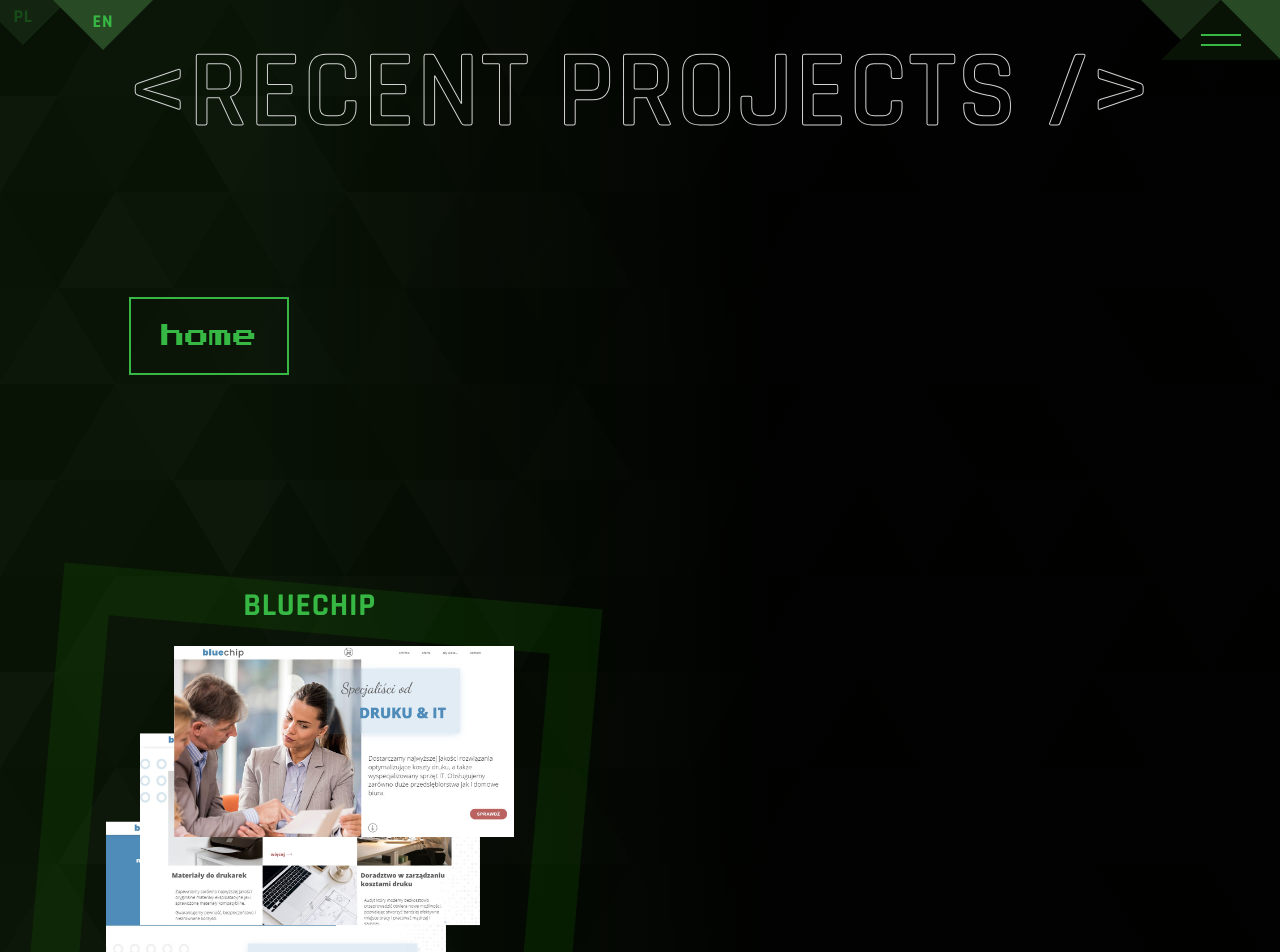
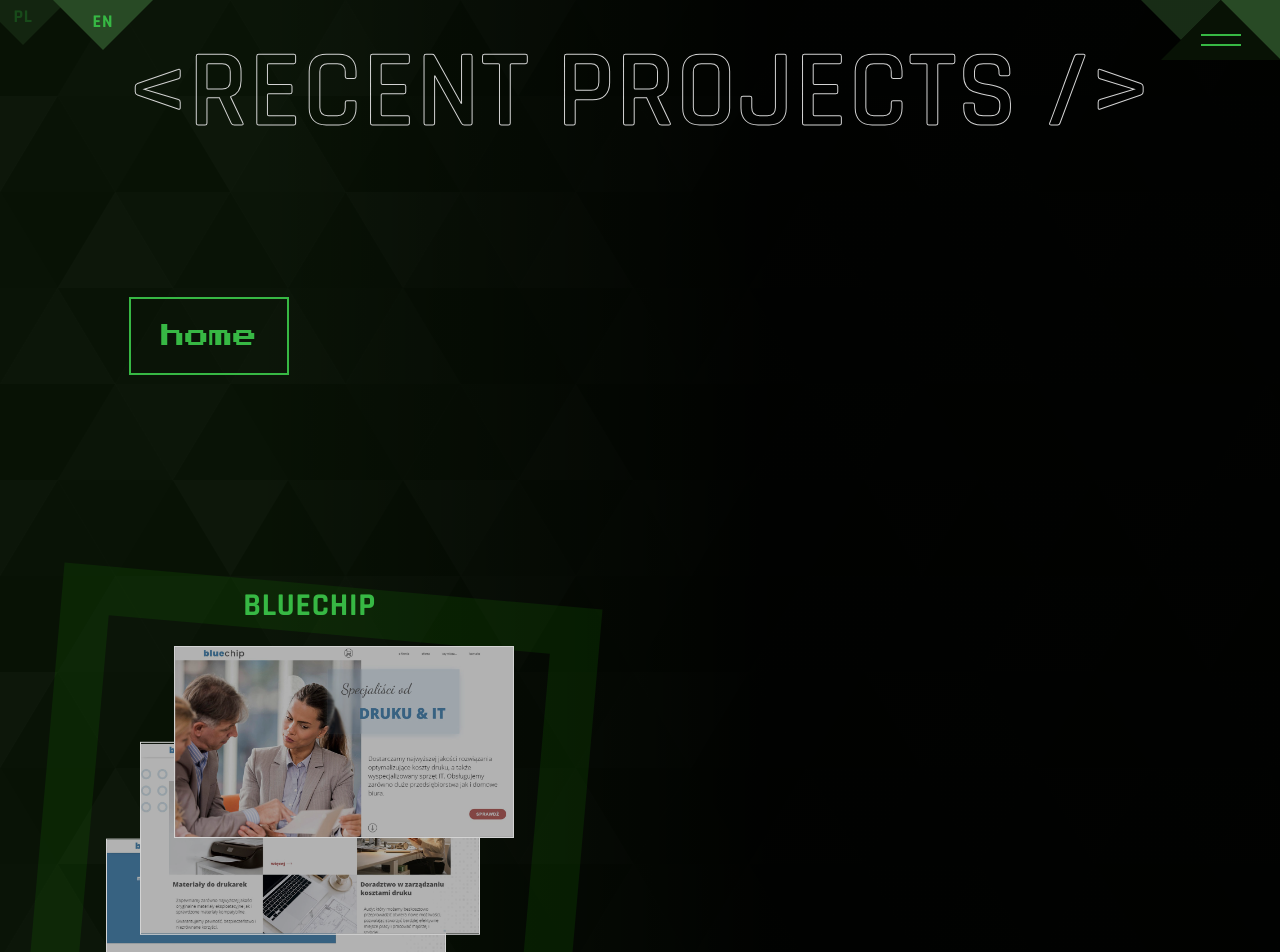
Before and after one commit to mapawel/myNextPage, a Next.js app: page /projects in a window 1280 px wide. Shown: the top 952 px of the page. Built offline with nearby package versions, Linux system fonts and the light colour scheme.

Commit message:
image styles fixed in projects page

```diff
--- a/assets/data/sectiontitles.js
+++ b/assets/data/sectiontitles.js
@@ -5,17 +5,13 @@ export const sectiontitles = [
       pl: '<home />',
     },
     titleMenuId: 'home',
-    path: '/',
-    isTitle: false,
   },
   {
     title: {
       en: '<recent projects />',
-      pl: '<projekty />',
+      pl: '<ostatnie projekty />',
     },
     titleMenuId: 'recentProjects',
-    path: '/',
-    isTitle: true,
   },
   {
     title: {
@@ -23,8 +19,6 @@ export const sectiontitles = [
       pl: '<o nas />',
     },
     titleMenuId: 'aboutHome',
-    path: '/',
-    isTitle: true,
   },
   {
     title: {
@@ -32,8 +26,6 @@ export const sectiontitles = [
       pl: '<zakres />',
     },
     titleMenuId: 'scopeHome',
-    path: '/',
-    isTitle: true,
   },
   {
     title: {
@@ -41,7 +33,5 @@ export const sectiontitles = [
       pl: '<kontakt />',
     },
     titleMenuId: 'contactHome',
-    path: '/',
-    isTitle: true,
   },
 ];
--- a/components/molecules/ProjectBox.js
+++ b/components/molecules/ProjectBox.js
@@ -136,6 +136,86 @@ const StyledParagraph = styled(Paragraph)`
   }
 `;
 
+
+
+
+
+const ImageWrapper = styled.div`
+  overflow: hidden;
+  position: relative;
+  border: 1px solid ${({theme}) => theme.color.textSecondary};
+  width: 100%;
+  height: 0;
+  padding: 28% 0;
+
+  >span{
+    transform: translateY(-50%);
+  }
+
+  ::after{
+    position: absolute;
+    content: '';
+    top: 0;
+    left: 0;
+    width: 100%;
+    height: 100%;
+    background-color: black;
+    opacity: .3;
+    transition: opacity 0.2s;
+  }
+
+  :nth-child(1),
+  :nth-child(3) {
+    transition: transform 0.2s;
+  }
+
+  :nth-child(1) {
+    transform: translate(10%, 0);
+    z-index: 5;
+  }
+
+  :nth-child(2) {
+    transform: translate(0, -50%);
+    z-index: 3;
+  }
+
+  :nth-child(3) {
+    transform: translate(-10%, -100%);
+  }
+
+  @media screen and (min-width: ${breakpoint.M}) {
+    :nth-child(1) {
+      transform: translate(10%, 0);
+    }
+
+    :nth-child(2) {
+      transform: translate(0, -65%);
+    }
+
+    :nth-child(3) {
+      transform: translate(-10%, -130%);
+    }
+  }
+
+  @media screen and (min-width: ${breakpoint.L}) {
+    margin-left: 0;
+
+    :nth-child(1) {
+      transform: translate(10%, 0);
+      z-index: 5;
+    }
+
+    :nth-child(2) {
+      transform: translate(0, -50%);
+      z-index: 3;
+    }
+
+    :nth-child(3) {
+      transform: translate(-10%, -100%);
+    }
+  }
+`;
+
 const StyledImgBox = styled.div`
   position: relative;
   width: 86%;
@@ -145,32 +225,14 @@ const StyledImgBox = styled.div`
   margin-bottom: 2rem;
   cursor: pointer;
 
-  > span:nth-child(1),
-  > span:nth-child(3) {
-    transition: transform 0.2s;
+  :hover > ${ImageWrapper}::after {
+    opacity: 0;
   }
 
-  > span:nth-child(1) {
-    transform: translate(10%, 0);
-    z-index: 5;
-  }
-
-  > span:nth-child(2) {
-    transform: translate(0, -40%);
-    z-index: 3;
-  }
-
-  > span:nth-child(3) {
-    transform: translate(-10%, -80%);
-  }
-
-  :hover > span::after {
-    opacity: 0;
-  }
-  :hover > span:nth-child(1) {
+  :hover > ${ImageWrapper}:nth-child(1) {
     transform: translate(-10%, -5%);
   }
-  :hover > span:nth-child(3) {
+  :hover > ${ImageWrapper}:nth-child(3) {
     transform: translate(10%, -75%);
   }
 
@@ -185,19 +247,7 @@ const StyledImgBox = styled.div`
   @media screen and (min-width: ${breakpoint.M}) {
     height: 54rem;
 
-    > span:nth-child(1) {
-      transform: translate(10%, 0);
-    }
-
-    > span:nth-child(2) {
-      transform: translate(0, -60%);
-    }
-
-    > span:nth-child(3) {
-      transform: translate(-10%, -120%);
-    }
-
-    :hover > span:nth-child(3) {
+    :hover > ${ImageWrapper}:nth-child(3) {
       transform: translate(10%, -110%);
     }
   }
@@ -207,21 +257,7 @@ const StyledImgBox = styled.div`
     width: 100%;
     margin-left: 0;
 
-    > div:nth-child(1) {
-      transform: translate(10%, 0);
-      z-index: 5;
-    }
-
-    > div:nth-child(2) {
-      transform: translate(0, -40%);
-      z-index: 3;
-    }
-
-    > div:nth-child(3) {
-      transform: translate(-10%, -80%);
-    }
-
-    :hover > div:nth-child(3) {
+    :hover > ${ImageWrapper}:nth-child(3) {
       transform: translate(10%, -75%);
     }
   }
@@ -232,21 +268,14 @@ const StyledImgBox = styled.div`
   }
 `;
 
+
+
+
+
 const StyledButton = styled(Button)`
   margin: 2rem 0;
 `;
 
-const StyledHedingBox = styled.div`
-  border: 1px solid lime;
-  position: relative;
-  cursor: pointer;
-  opacity: 1;
-  transition: opacity 0.3s;
-
-  :hover {
-    opacity: 0.5;
-  }
-`;
 
 const StyledToolBox = styled.div`
   position: absolute;
@@ -340,8 +369,10 @@ const ProjectBox = ({ projectId, title, images, description, code, live }) => {
   const containerRef = useRef(null);
 
   useEffect(() => {
-    gsap.fromTo(containerRef.current, {
-      opacity: 0
+    gsap.fromTo(
+      containerRef.current,
+      {
+        opacity: 0,
       },
       {
         y: '+=100',
@@ -351,7 +382,8 @@ const ProjectBox = ({ projectId, title, images, description, code, live }) => {
           trigger: containerRef.current,
           start: 'top 80%',
         },
-    });
+      }
+    );
   }, []);
 
   return (
@@ -359,18 +391,17 @@ const ProjectBox = ({ projectId, title, images, description, code, live }) => {
       <StyledHeading>{title?.toUpperCase()}</StyledHeading>
       <StyledImgBox>
         {images?.length !== 0 &&
-          images
-            ?.slice(0, 3)
-            .map(({ id, img }, index) => (
+          images?.slice(0, 3).map(({ id, img }, index) => (
+            <ImageWrapper key={id}>
               <Image
-                key={id}
                 src={img}
                 alt={`image nr ${index + 1} of project: ${title}`}
                 layout="intrinsic"
                 placeholder="blur"
                 blurDataURL={myBlurData}
-                priority={true}
+                // priority={true}
               />
+            </ImageWrapper>
           ))}
       </StyledImgBox>
       <StyledParagraph isToolVisible={isToolVisible}>
--- a/pages/projects/index.js
+++ b/pages/projects/index.js
@@ -65,10 +65,8 @@ const ProjectsPage = () => {
           </StyledContainer>
 
           <Grid2Cols>
-            {console.log(projects)}
             {projects
-              ?.slice(0, 9)
-              .map(({ id, title, images, description, code, live }) => (
+              ?.map(({ id, title, images, description, code, live }) => (
                 <ProjectBox
                   key={id}
                   projectId={id}
```
Lines whose indentation alone changed are shown as unchanged.
